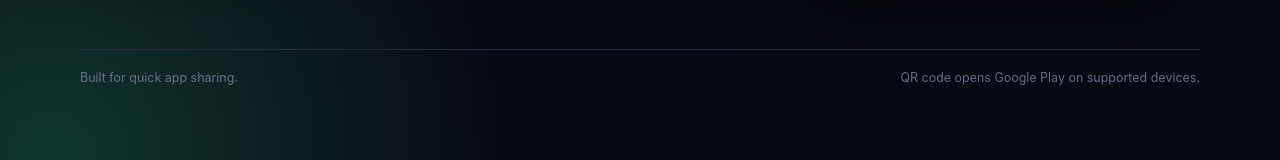
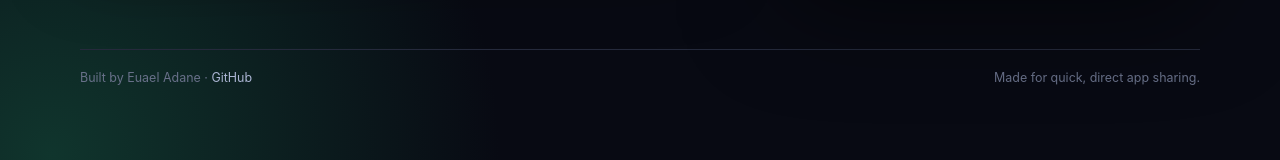
Before and after one commit to EyuAd/playqr, a plain HTML site: page index.html in a window 1280 px wide. Shown: the part 597-757 px from the top of the page. Drawn offline with Linux system fonts and the light colour scheme.

Commit message:
Add creator credit and GitHub link

```diff
--- a/index.html
+++ b/index.html
@@ -29,7 +29,7 @@
     .qr-stage{min-height:340px;border-radius:20px;background:#f9fafc;display:grid;place-items:center;padding:28px;position:relative}.qr-stage img{display:none;width:min(100%,284px);aspect-ratio:1;image-rendering:pixelated}.empty{text-align:center;color:#242a3d}.empty-icon{width:74px;height:74px;margin:0 auto 18px;display:grid;grid-template-columns:repeat(3,1fr);gap:6px}.empty-icon i{border:4px solid #1f2537;border-radius:3px}.empty-icon i:nth-child(2),.empty-icon i:nth-child(4),.empty-icon i:nth-child(6),.empty-icon i:nth-child(8){border-color:#b9bfd0}.empty p{margin:0;font-weight:750}.empty small{display:block;color:#747c92;margin-top:6px}
     .result{display:none;padding:18px 4px 4px}.result-label{font-size:.7rem;color:#737c96;text-transform:uppercase;letter-spacing:.13em;font-weight:800}.result-name{font-size:1.12rem;font-weight:780;margin:7px 0 3px;white-space:nowrap;overflow:hidden;text-overflow:ellipsis}.result-url{color:#7f88a2;font-size:.8rem;white-space:nowrap;overflow:hidden;text-overflow:ellipsis}.actions{display:none;grid-template-columns:1fr auto;gap:10px;margin-top:16px}.actions .secondary{background:#20263b;color:#eef0f8;border:1px solid #343c58}
     .loading .qr-stage:after{content:"";position:absolute;width:36px;height:36px;border:3px solid #dfe3ec;border-top-color:#557bf1;border-radius:50%;animation:spin .7s linear infinite}@keyframes spin{to{transform:rotate(360deg)}}
-    footer{display:flex;justify-content:space-between;gap:20px;color:#687089;font-size:.78rem;margin-top:clamp(58px,10vh,110px);border-top:1px solid #252a3c;padding-top:20px}
+    footer{display:flex;justify-content:space-between;gap:20px;color:#687089;font-size:.78rem;margin-top:clamp(58px,10vh,110px);border-top:1px solid #252a3c;padding-top:20px}footer a{color:#aab4d2;text-decoration:none}footer a:hover{color:var(--mint);text-decoration:underline}
     @media(max-width:820px){header{margin-bottom:50px}main{grid-template-columns:1fr}.copy{text-align:center}.eyebrow{justify-content:center}.intro{margin-left:auto;margin-right:auto}h1{font-size:clamp(3.2rem,15vw,5.4rem)}.qr-card{max-width:480px;width:100%;margin:auto}.qr-stage{min-height:300px}footer{flex-direction:column;text-align:center}}
     @media(max-width:520px){.shell{width:min(100% - 22px,1120px);padding-top:18px}header .tag{display:none}form{flex-direction:column}button{width:100%}.qr-card{padding:12px;border-radius:22px}.qr-stage{min-height:275px;padding:22px}.actions{grid-template-columns:1fr}.actions .link-btn{width:100%}}
   </style>
@@ -59,7 +59,7 @@
         <div class="actions" id="actions"><a class="link-btn" id="openLink" target="_blank" rel="noopener">Open exact app</a><a class="link-btn secondary" id="downloadLink" download="playqr.png">Download QR</a></div>
       </aside>
     </main>
-    <footer><span>Built for quick app sharing.</span><span>QR code opens Google Play on supported devices.</span></footer>
+    <footer><span>Built by Euael Adane · <a href="https://github.com/EyuAd" target="_blank" rel="noopener">GitHub</a></span><span>Made for quick, direct app sharing.</span></footer>
   </div>
   <script>
     const API_URL='https://playqr-search.adaneeuael07.workers.dev/search';
```
